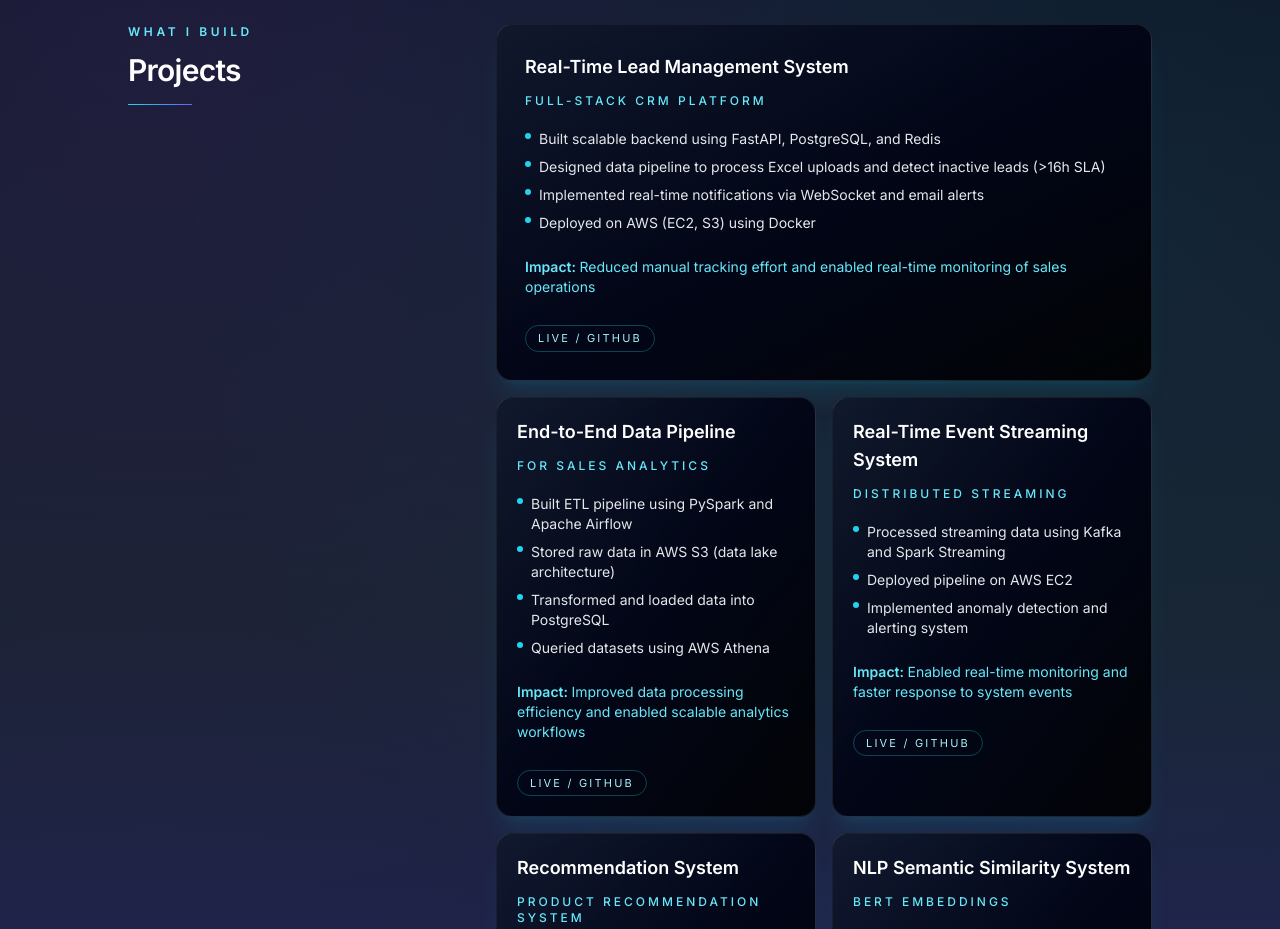
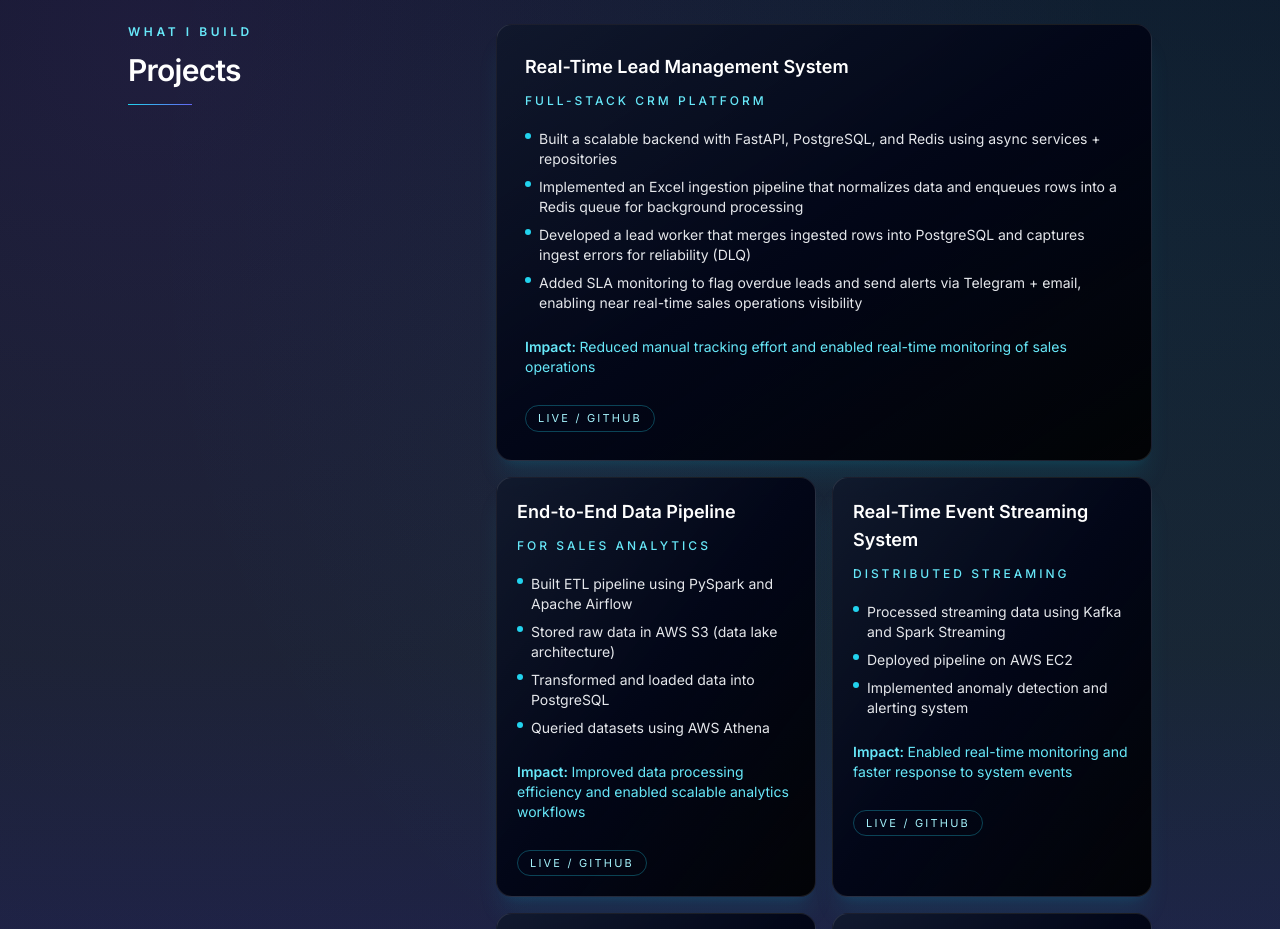
Before and after one commit to NguyenQuan297/Portfolio, a React (Vite) app: page / in a window 1280 px wide. Shown: the part 2600-3529 px from the top of the page. Built offline with nearby package versions, Linux system fonts and the light colour scheme.

Commit message:
docs: refine lead management project copy

```diff
--- a/src/components/sections/ProjectsSection.jsx
+++ b/src/components/sections/ProjectsSection.jsx
@@ -7,10 +7,10 @@ export default function ProjectsSection() {
       title: "Real-Time Lead Management System",
       subtitle: "Full-Stack CRM Platform",
       bulletPoints: [
-        "Built scalable backend using FastAPI, PostgreSQL, and Redis",
-        "Designed data pipeline to process Excel uploads and detect inactive leads (>16h SLA)",
-        "Implemented real-time notifications via WebSocket and email alerts",
-        "Deployed on AWS (EC2, S3) using Docker",
+        "Built a scalable backend with FastAPI, PostgreSQL, and Redis using async services + repositories",
+        "Implemented an Excel ingestion pipeline that normalizes data and enqueues rows into a Redis queue for background processing",
+        "Developed a lead worker that merges ingested rows into PostgreSQL and captures ingest errors for reliability (DLQ)",
+        "Added SLA monitoring to flag overdue leads and send alerts via Telegram + email, enabling near real-time sales operations visibility",
       ],
       impact:
         "Reduced manual tracking effort and enabled real-time monitoring of sales operations",
```
